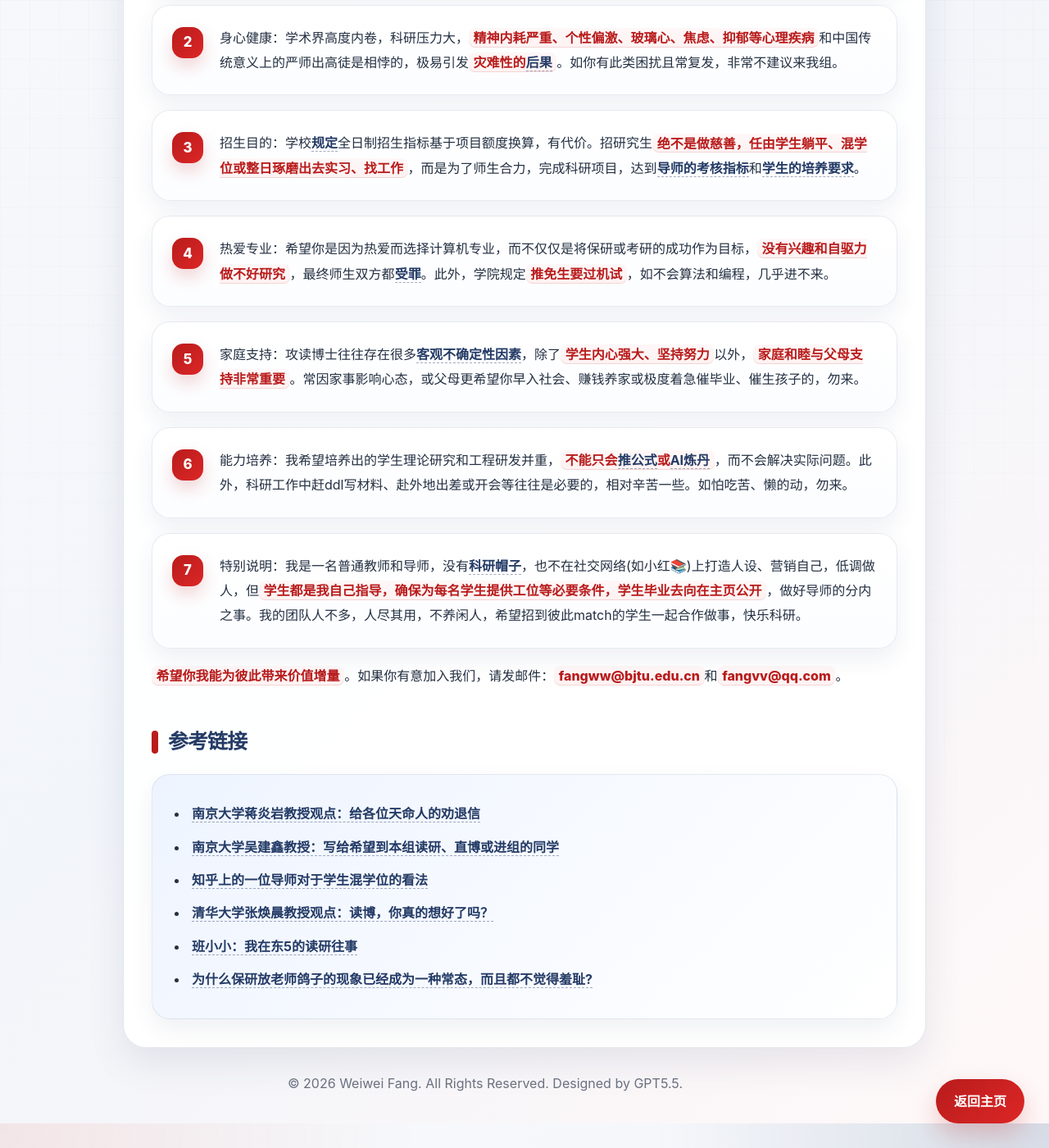
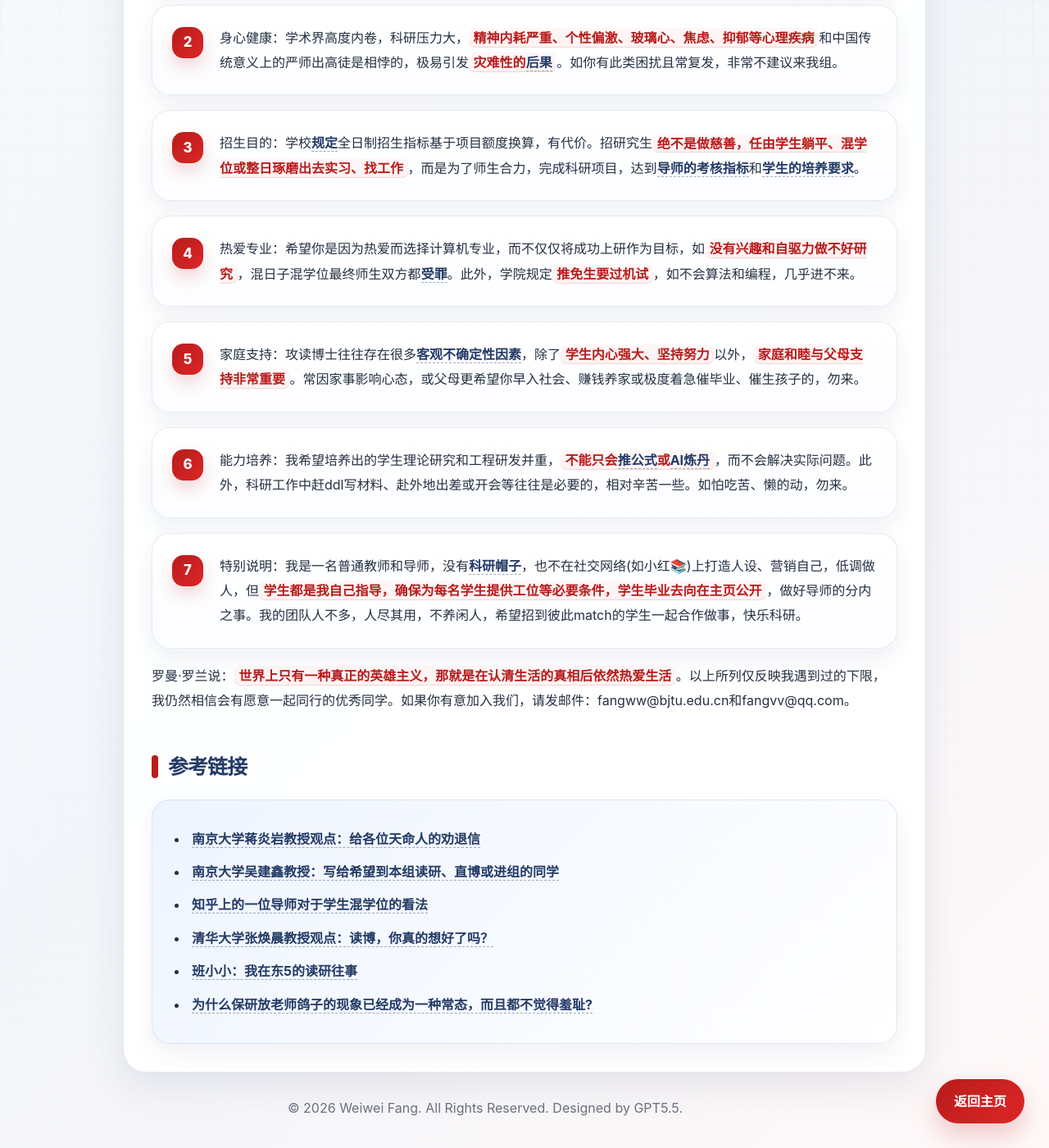
Before and after one commit to fangvv/Homepage, a Jekyll site: the page faq2.html, which Jekyll copies as it is, in a window 1280 px wide and 1400 px high, scrolled down 539 px. Shown: the whole window at 82% size. Built offline with Jekyll 4.4.1, drawn with Linux system fonts in a browser that asks for light colours; comment, search, counter and statistics services are not loaded.

Commit message:
update faqs

```diff
--- a/faq.html
+++ b/faq.html
@@ -359,7 +359,8 @@ AI隐私安全, AI Privacy
             </ol>
 
             <p>
-                <strong>希望你我能为彼此带来价值增量</strong>。如果你有意加入我们，请发邮件：<strong>fangww@bjtu.edu.cn</strong>和<strong>fangvv@qq.com</strong>。
+                                罗曼·罗兰说：<strong>世界上只有一种真正的英雄主义，那就是在认清生活的真相后依然热爱生活</strong>。以上所列仅反映我遇到过的下限，我仍然相信会有愿意一起同行的优秀同学。如果你有意加入我们，请发邮件：fangww@bjtu.edu.cn和fangvv@qq.com。
+
             </p>
 
             <h2 class="section-title">参考链接</h2>
--- a/faq2.html
+++ b/faq2.html
@@ -348,14 +348,15 @@ AI隐私安全, AI Privacy
                 <li>诚信靠谱：根据经验，<strong>推免本科生、博士申请考核生极易出<a href="https://www.zhihu.com/question/487277766" target="_blank">海王</a></strong>。不是真心想来的同学<strong>请别联系</strong>，浪费我时间和名额。如果你水平很高，估计在我们这里做科研也收获不到什么，那你开始就应去找你认为水平更高的导师。</li>
                 <li>身心健康：学术界高度内卷，科研压力大，<strong>精神内耗严重、个性偏激、玻璃心、焦虑、抑郁等心理疾病</strong>和中国传统意义上的严师出高徒是相悖的，极易引发<strong>灾难性的<a href="https://www.sciscanpub.com/uploads/2025/04/16/0e6be8681630d9e1939409ade49b73b6.pdf" target="_blank">后果</a></strong>。如你有此类困扰且常复发，非常不建议来我组。</li>
                 <li>招生目的：学校<a href="https://www.bjtu.edu.cn/xxxtrmzn/162744.htm" target="_blank">规定</a>全日制招生指标基于项目额度换算，有代价。招研究生<strong>绝不是做慈善，任由学生躺平、混学位或整日琢磨出去实习、找工作</strong>，而是为了师生合力，完成科研项目，达到<a href="https://www.zhihu.com/question/1993742963784848897/answer/1993748322066920997" target="_blank">导师的考核指标</a>和<a href="https://www.bjtu.edu.cn/xxgkw/xxgk_xxgkml/xwxk/syxwjbyq/6a881d506ec04ccabcc0dadb3a468943.htm" target="_blank">学生的培养要求</a>。</li>
-                <li>热爱专业：希望你是因为热爱而选择计算机专业，而不仅仅是将保研或考研的成功作为目标，<strong>没有兴趣和自驱力做不好研究</strong>，最终师生双方都<a href="https://www.zhihu.com/question/429059603" target="_blank">受罪</a>。此外，学院规定<strong>推免生要过机试</strong>，如不会算法和编程，几乎进不来。</li>
+                <li>热爱专业：希望你是因为热爱而选择计算机专业，而不仅仅将成功上研作为目标，如<strong>没有兴趣和自驱力做不好研究</strong>，混日子混学位最终师生双方都<a href="https://www.zhihu.com/question/429059603" target="_blank">受罪</a>。此外，学院规定<strong>推免生要过机试</strong>，如不会算法和编程，几乎进不来。</li>
                 <li>家庭支持：攻读博士往往存在很多<a href="https://www.zhihu.com/question/59323074" target="_blank">客观不确定性因素</a>，除了<strong>学生内心强大、坚持努力</strong>以外，<strong>家庭和睦与父母支持非常重要</strong>。常因家事影响心态，或父母更希望你早入社会、赚钱养家或极度着急催毕业、催生孩子的，勿来。</li>
                 <li>能力培养：我希望培养出的学生理论研究和工程研发并重，<strong>不能只会<a href="https://www.zhihu.com/question/430862162" target="_blank">推公式</a>或<a href="https://www.zhihu.com/question/537342945" target=blank>AI炼丹</a></strong>，而不会解决实际问题。此外，科研工作中赶ddl写材料、赴外地出差或开会等往往是必要的，相对辛苦一些。如怕吃苦、懒的动，勿来。</li>
                 <li>特别说明：我是一名普通教师和导师，没有<a href="https://www.zhihu.com/question/305278806/answer/3124779165" target="_blank">科研帽子</a>，也不在社交网络(如小红📚)上打造人设、营销自己，低调做人，但<strong>学生都是我自己指导，确保为每名学生提供工位等必要条件，学生毕业去向在主页公开</strong>，做好导师的分内之事。我的团队人不多，人尽其用，不养闲人，希望招到彼此match的学生一起合作做事，快乐科研。</li>
             </ol>
 
             <p>
-                <strong>希望你我能为彼此带来价值增量</strong>。如果你有意加入我们，请发邮件：<strong>fangww@bjtu.edu.cn</strong>和<strong>fangvv@qq.com</strong>。
+                罗曼·罗兰说：<strong>世界上只有一种真正的英雄主义，那就是在认清生活的真相后依然热爱生活</strong>。以上所列仅反映我遇到过的下限，我仍然相信会有愿意一起同行的优秀同学。如果你有意加入我们，请发邮件：fangww@bjtu.edu.cn和fangvv@qq.com。
+
             </p>
 
             <h2 class="section-title">参考链接</h2>
```
